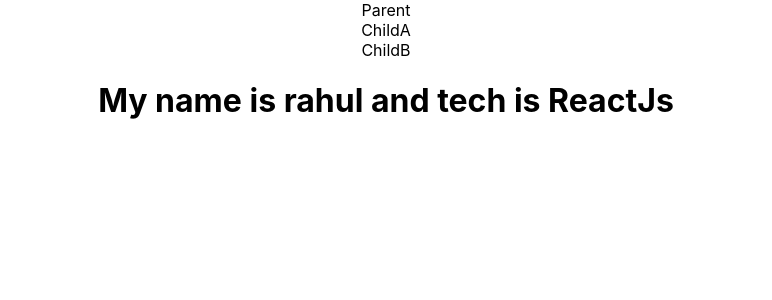
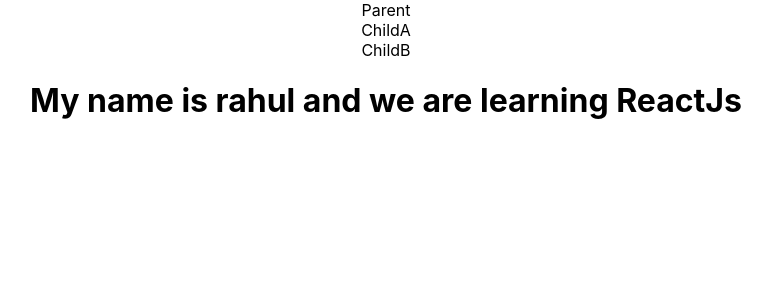
Before and after one commit to heyRahull/practise-react, a React (Create React App) app: page / in a window 1280 px wide. Shown: the top 300 px of the page, without its empty margins (254-1026 px from the left). Built offline with nearby package versions, Linux system fonts and the light colour scheme.

Commit message:
useContext hook

```diff
--- a/src/components/ChildC.js
+++ b/src/components/ChildC.js
@@ -1,23 +1,13 @@
-import React from "react";
+import React, { useContext } from "react";
 import { data, data1 } from "./Parent";
 
 const ChildC = () => {
+  const name = useContext(data);
+  const technology = useContext(data1);
   return (
-    <data.Consumer>
-      {(name) => {
-        return (
-          <data1.Consumer>
-            {(tech) => {
-              return (
-                <h1>
-                  My name is {name} and tech is {tech}
-                </h1>
-              );
-            }}
-          </data1.Consumer>
-        );
-      }}
-    </data.Consumer>
+    <h1>
+      My name is {name} and we are learning {technology}
+    </h1>
   );
 };
 
```
